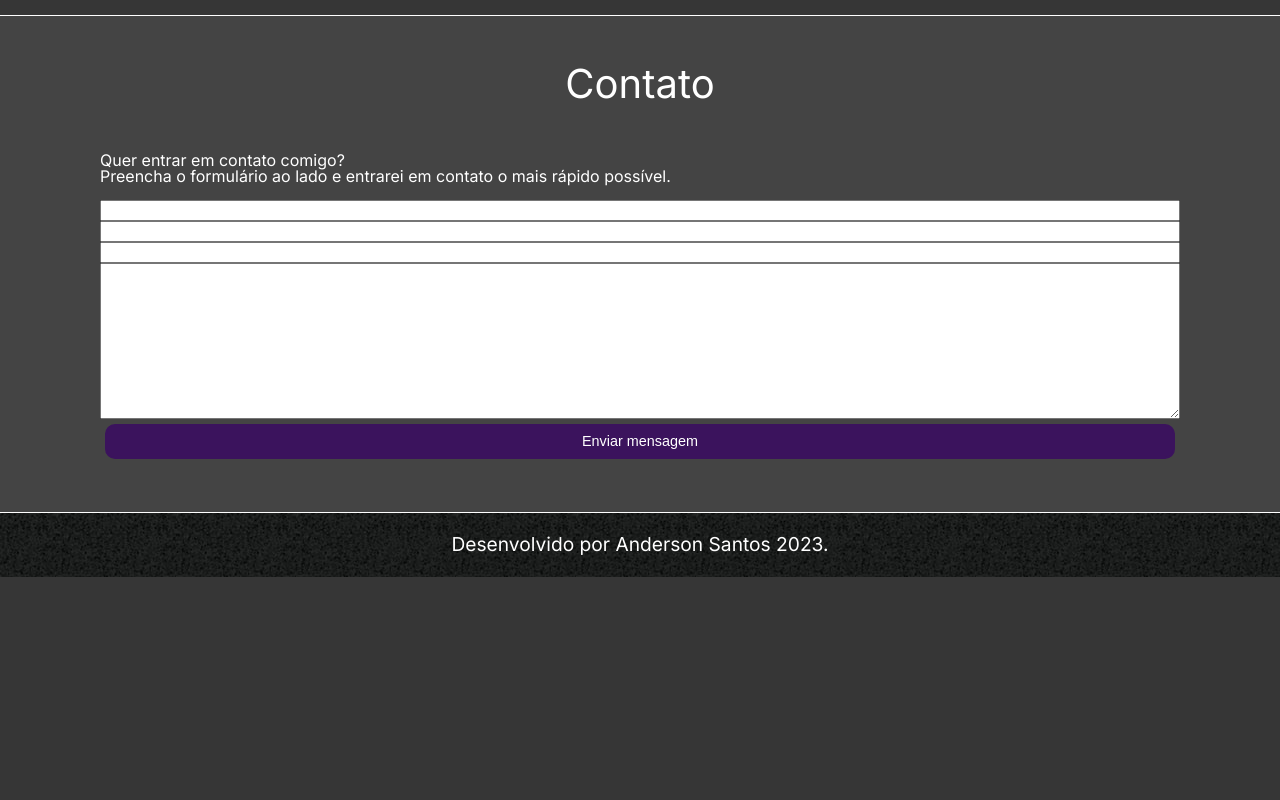
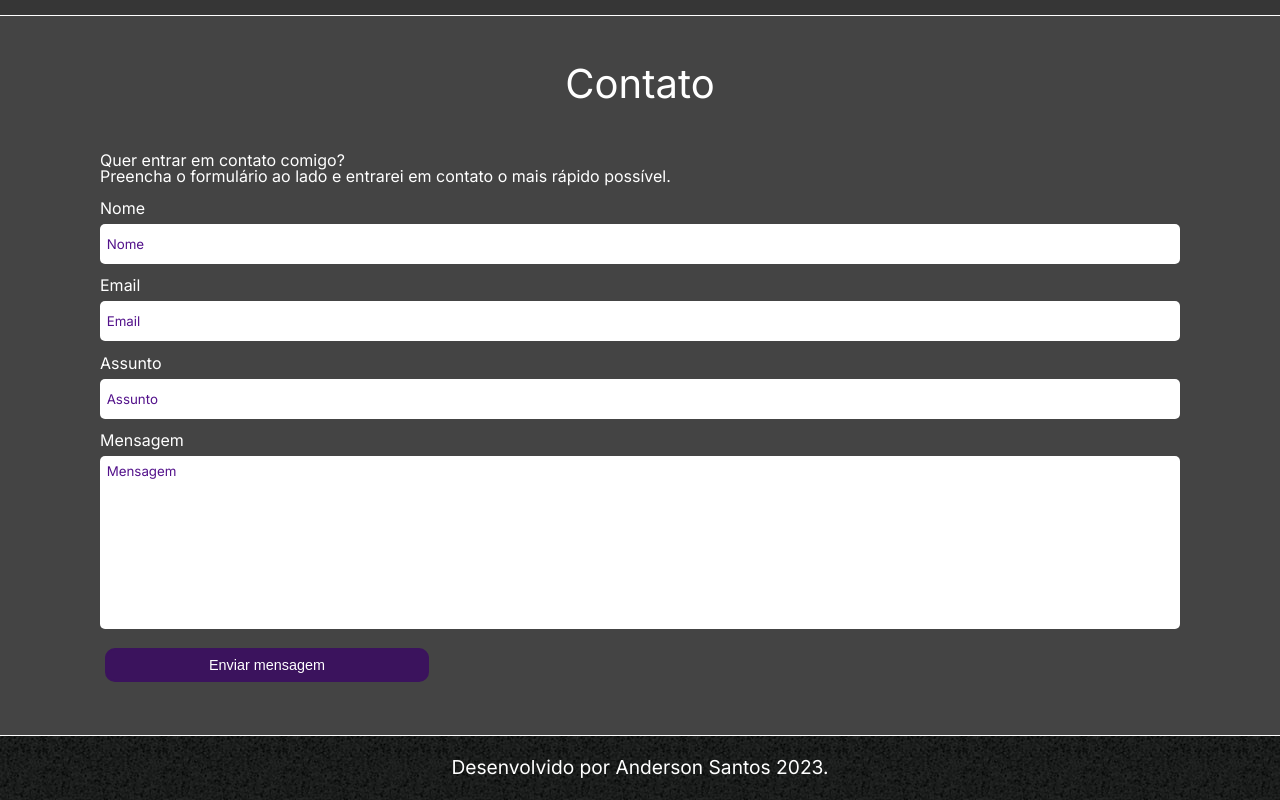
Before and after one commit to andersonvsantos/andersonvsantos.github.io, a plain HTML site: page index.html in a window 1280 px wide. Shown: the part 4933-5733 px from the top of the page. Before the commit the page ends 5510 px from the top, so only its background shows below. Drawn offline with nearby package versions, Linux system fonts and the light colour scheme; files whose address does not match are found by name.

Commit message:
Finalizando seção contato

```diff
--- a/assets/styles/base.css
+++ b/assets/styles/base.css
@@ -8,7 +8,8 @@
     --cinza-tec: #1D1D1D;
     --cinza-2n: #444444;
     --roxo: #3B135D;
-    --roxo-hover: #2f0f4b;
+    --roxo-hover: #2F0F4B;
+    --roxo-input: #53128b;
     --verde: #55C852;
     --vermelho: #FF0000;
 
@@ -23,6 +24,18 @@ body {
     font-family: var(--inter);
     color: var(--branco);
     background-color: #363636;
+}
+
+::-webkit-scrollbar {
+    width: 0.5em;
+}
+::-webkit-scrollbar-track {
+    border-radius: 35px;
+    background-color: transparent;
+}
+::-webkit-scrollbar-thumb {
+    border-radius: 35px;
+    background-color: var(--roxo);
 }
 
 .container {
--- a/assets/styles/contato.css
+++ b/assets/styles/contato.css
@@ -8,8 +8,41 @@
     text-align: left;
 }
 
-.contato-inputs {
+.contato-input-container {
     width: 100%;
     display: flex;
     flex-direction: column;
 }
+
+.contato-label {
+    margin-bottom: 0.5em;
+}
+
+
+.contato-input {
+    font-family: var(--inter);
+    border-radius: 5px;
+    height: 2em;
+    box-shadow: 0 0 0 0;
+    border: 0 none;
+    outline: 0;
+    margin-bottom: 1em;
+    padding: 0.5em;
+}
+
+.contato-input::placeholder {
+    color: var(--roxo-input);
+}
+
+.contato-input:focus {
+    border-bottom: 4px solid var(--roxo-input);
+}
+
+.contato-textarea {
+    height: 12em;
+    resize: none;
+}
+
+.botao-contato {
+    width: 30%;
+}
--- a/index.html
+++ b/index.html
@@ -237,12 +237,20 @@
                     <p class="contato-texto-conteudo">Quer entrar em contato comigo?<br>
                         Preencha o formulário ao lado e entrarei em contato o mais rápido possível.</p>
                 </div>
-                <div class="contato-inputs">
-                    <input type="text" name="" id="" class="contato-input">
-                    <input type="email" name="" id="" class="contato-input">
-                    <input type="text" class="contato-input">
-                    <textarea name="" id="" cols="30" rows="10" class="contato-textarea"></textarea>
-                    <input type="button" value="Enviar mensagem" class="botao-roxo">
+                <div class="contato-input-container">
+                    <label for="nome" class="contato-label">Nome</label>
+                    <input type="text" name="nome" id="nome" class="contato-input" placeholder="Nome">
+
+                    <label for="email" class="contato-label">Email</label>
+                    <input type="email" name="email" id="email" class="contato-input" placeholder="Email">
+
+                    <label for="assunto" class="contato-label">Assunto</label>
+                    <input type="text" name="assunto" id="assunto" class="contato-input" placeholder="Assunto">
+
+                    <label for="mensagem" class="contato-label">Mensagem</label>
+                    <textarea name="mensagem" id="mensagem" cols="30" rows="10" class="contato-textarea contato-input" placeholder="Mensagem"></textarea>
+
+                    <input type="button" value="Enviar mensagem" class="botao-contato botao-roxo">
                 </div>
             </div>
         </section>
```
